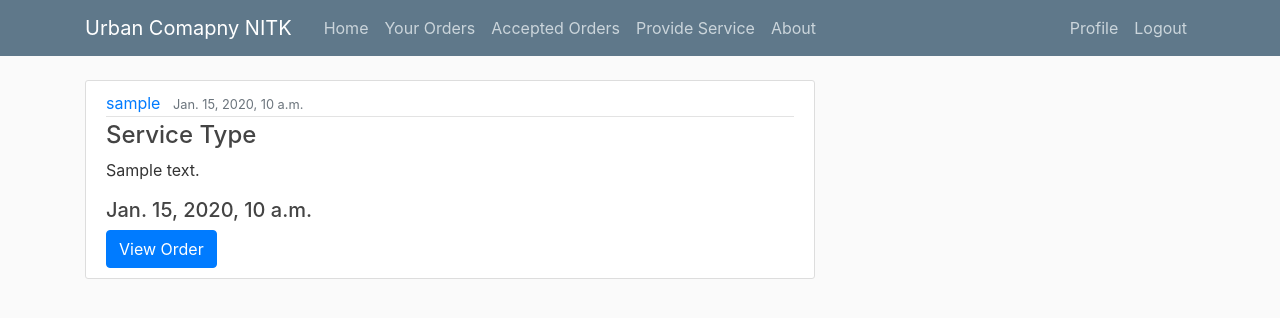
After one commit to dharmicksai/UrbanCompanyNITK, a Django app: page /accepted-orders in a window 1280 px wide. The commit adds this page. Shown: the top 318 px of the page. Run offline with Django 3.2, Linux system fonts and the light colour scheme; a user stored in the database is signed in; tables that the repository leaves empty hold one stand-in row (values such as "Sample post"); some libraries are stand-ins or nearby versions.

Commit message:
Added your orders and accepted orders page

```diff
--- /dev/null
+++ b/UC/UrbanCompanyNITK/ucnitk/templates/ucnitk/accepted_orders.html
@@ -0,0 +1,20 @@
+{% extends "ucnitk/base.html" %}
+
+{% block content %}
+    {% for order in orders %}
+
+    <article class="media content-section">
+        <div class="media-body">
+        <div class="article-metadata">
+            <a class="mr-2" href="#">{{ order.Customer}}</a>
+            <small class="text-muted">{{ order.QueuedTime}}</small>
+        </div>
+        <h4><a class="article-title" href="#">Service Type</a></h2>
+        <p class="article-content">{{ order.Description}}</p>
+        <h5>{{ order.AcceptedTime}}</h5>
+        <a class="btn btn-primary" href = "{% url 'order-detail' order.OrderId %}">View Order</a>
+        </div>
+    </article>
+    {% endfor %}
+
+{% endblock content %}
--- a/UC/UrbanCompanyNITK/ucnitk/templates/ucnitk/base.html
+++ b/UC/UrbanCompanyNITK/ucnitk/templates/ucnitk/base.html
@@ -29,7 +29,8 @@
           <div class="collapse navbar-collapse" id="navbarToggle">
             <div class="navbar-nav mr-auto">
               <a class="nav-item nav-link" href="{% url 'ucnitk' %}">Home</a>
-              <a class="nav-item nav-link" href="#">Your Orders</a>
+              <a class="nav-item nav-link" href="{% url 'your-orders' %}">Your Orders</a>
+              <a class="nav-item nav-link" href="{% url 'accepted-orders' %}">Accepted Orders</a>
               <a class="nav-item nav-link" href="{% url 'service-provider' %}">Provide Service</a>
               <a class="nav-item nav-link" href="#">About</a>
             </div>
--- a/UC/UrbanCompanyNITK/ucnitk/urls.py
+++ b/UC/UrbanCompanyNITK/ucnitk/urls.py
@@ -8,5 +8,7 @@ urlpatterns = [
     path('add-something', views.add_something, name = "add-something"),
     path('order-service', views.order_service, name = "order-service"),
     path('service-provider', service_provider.as_view(), name = "service-provider"),
-    path('order/<int:pk>/', OrderDetailView.as_view(), name='order-detail')
+    path('order/<int:pk>/', OrderDetailView.as_view(), name='order-detail'),
+    path('your-orders', your_orders.as_view(), name = "your-orders"),
+    path('accepted-orders', accepted_orders.as_view(), name = "accepted-orders"),
 ]
--- a/UC/UrbanCompanyNITK/ucnitk/views.py
+++ b/UC/UrbanCompanyNITK/ucnitk/views.py
@@ -2,6 +2,7 @@ from django.shortcuts import render
 from django.views import View
 from django.views.generic import DetailView
 from .models import *
+from django.contrib.auth.decorators import login_required
 
 # Create your views here.
 
@@ -32,10 +33,29 @@ def order_service(request):
 
 class service_provider(View):
     def get(self, request):
+        user = request.user
         context = {
-            'orders': Order.objects.all()
+            'orders': Order.objects.exclude(Customer = user).filter(ServiceProvider = None)
         }
         return render(request, 'ucnitk/service_provider.html', context)
 
+# @login_required(login_url='/login/')
+class your_orders(View):
+    def get(self, request):
+        user = request.user
+        context = {
+            'orders': Order.objects.filter(Customer = user)
+        }
+        return render(request, 'ucnitk/your_orders.html', context)
+
+# @login_required(login_url='/login/')
+class accepted_orders(View):
+    def get(self, request):
+        user = request.user
+        context = {
+            'orders': Order.objects.filter(ServiceProvider = user)
+        }
+        return render(request, 'ucnitk/accepted_orders.html', context)
+
 class OrderDetailView(DetailView):
     model = Order
```
Also changed, not shown: UC/UrbanCompanyNITK/ucnitk/templates/ucnitk/your_orders.html (added, +20 -0 lines).
